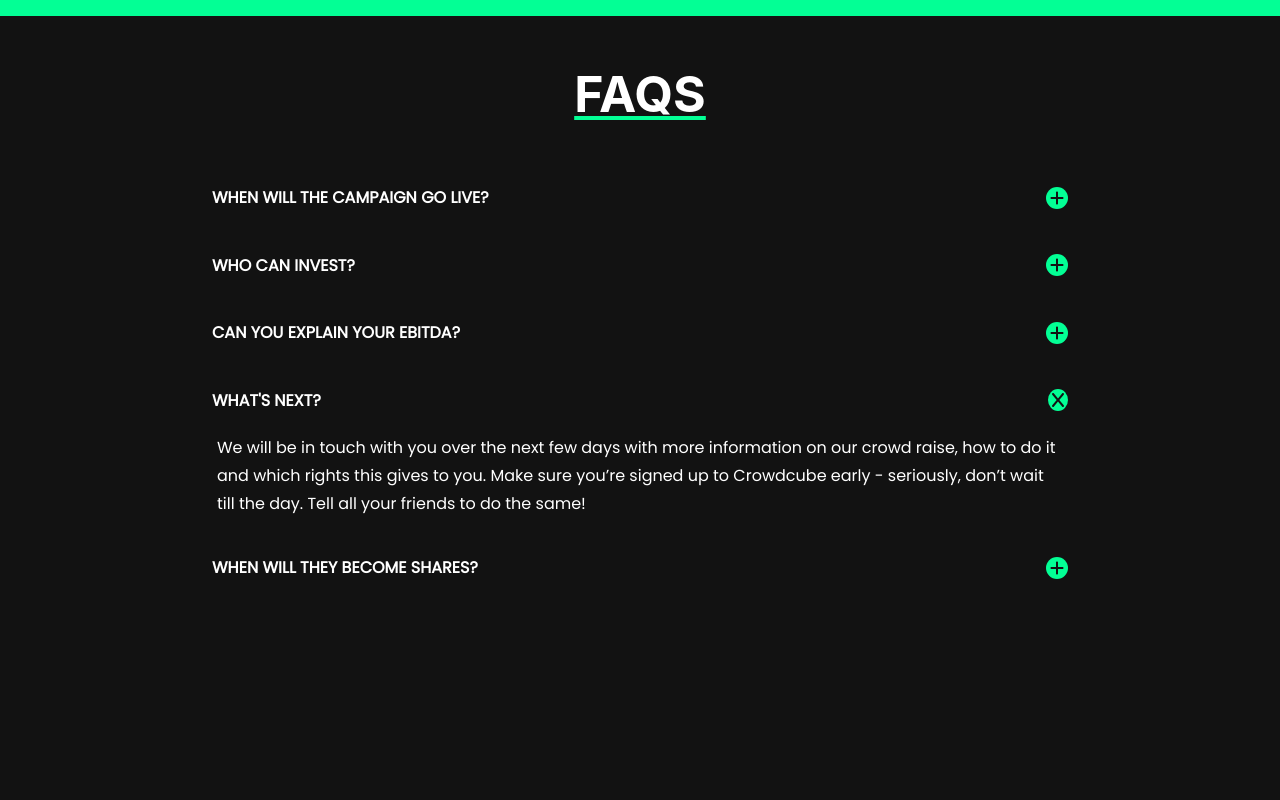
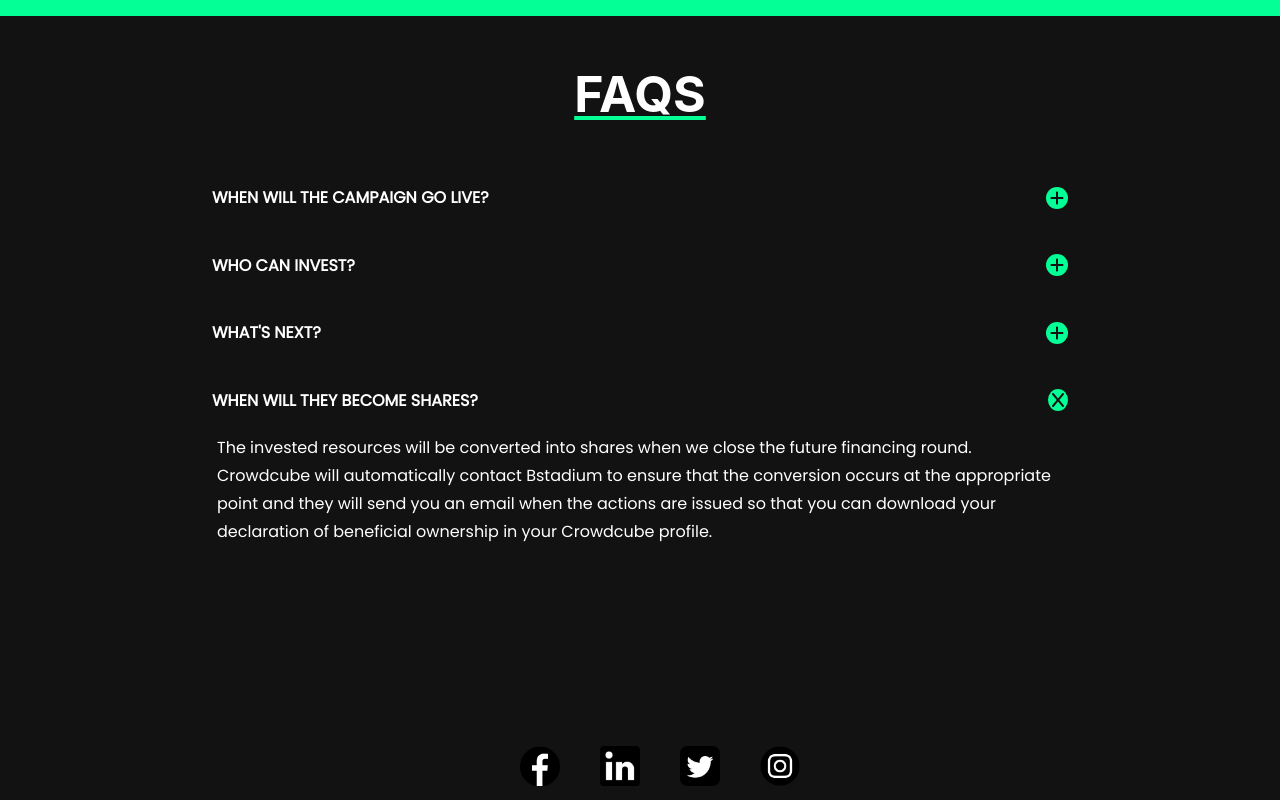
Before and after one commit to jorgecm99/heura, a React (Create React App) app: page / in a window 1280 px wide. Both pictures are taken after a click on the icon 1057 px from the left and 11288 px from the top of the page. Shown: the part 10888-11688 px from the top of the page. Built offline with nearby package versions, Linux system fonts and the light colour scheme.

Commit message:
last changes

```diff
--- a/src/Componentes/LandingFour/LandingFour.js
+++ b/src/Componentes/LandingFour/LandingFour.js
@@ -15,7 +15,7 @@
 const LandingFour = () => {
     const [isMenuOpen, setIsMenuOpen] = useState(false);
     const [isMenuOpen2, setIsMenuOpen2] = useState(false);
-    const [isMenuOpen3, setIsMenuOpen3] = useState(false);
+    /* const [isMenuOpen3, setIsMenuOpen3] = useState(false); */
     const [isMenuOpen4, setIsMenuOpen4] = useState(false);
     const [isMenuOpen5, setIsMenuOpen5] = useState(false);
     /* const [isMenuOpen6, setIsMenuOpen6] = useState(false);
@@ -70,7 +70,7 @@
                 }
         </div>
 
-        <div className='landing-four-dropdown'>
+       {/*  <div className='landing-four-dropdown'>
             <div className='landing-four-dropdown-main' data-aos="fade-up" data-aos-duration="2000">
             <h4 className='landing-four-dropdown-title'>Can you explain your Ebitda?</h4>
             <div className='landing-four-dropdown-icon'>
@@ -93,7 +93,7 @@
                                     </p>
                     </div> : null
                 }
-        </div>
+        </div> */}
 
         <div className='landing-four-dropdown'>
             <div className='landing-four-dropdown-main' data-aos="fade-up" data-aos-duration="2000">
@@ -133,7 +133,7 @@
                             isMenuOpen5 ?
                                 <div className='landing-four-dropdown-content'>
                                     <p className='landing-four-dropdown-content-text'>
-                                    The invested resources will be converted into shares when we close the future financing round. Crowdcube will automatically contact Heura Foods to ensure that the conversion occurs at the appropriate point and they will send you an email when the actions are issued so that you can download your declaration of beneficial ownership in your Crowdcube profile.
+                                    The invested resources will be converted into shares when we close the future financing round. Crowdcube will automatically contact Bstadium     to ensure that the conversion occurs at the appropriate point and they will send you an email when the actions are issued so that you can download your declaration of beneficial ownership in your Crowdcube profile.
                                     </p>
                     </div> : null
                 }
```
